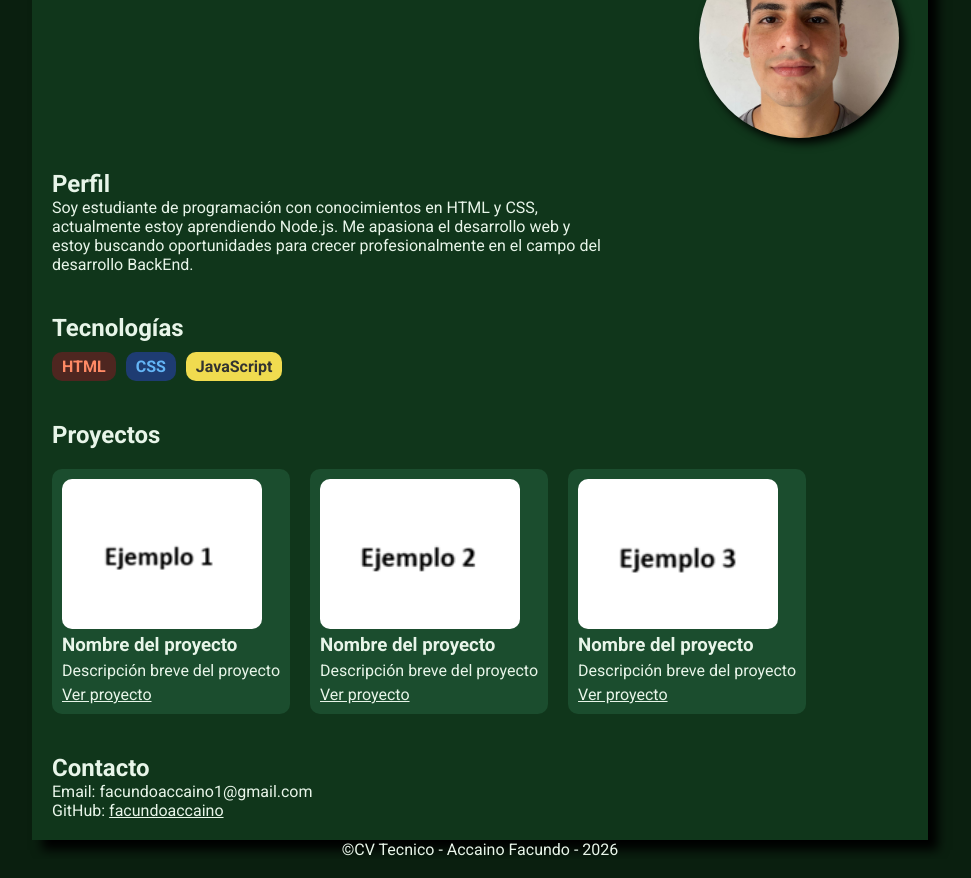
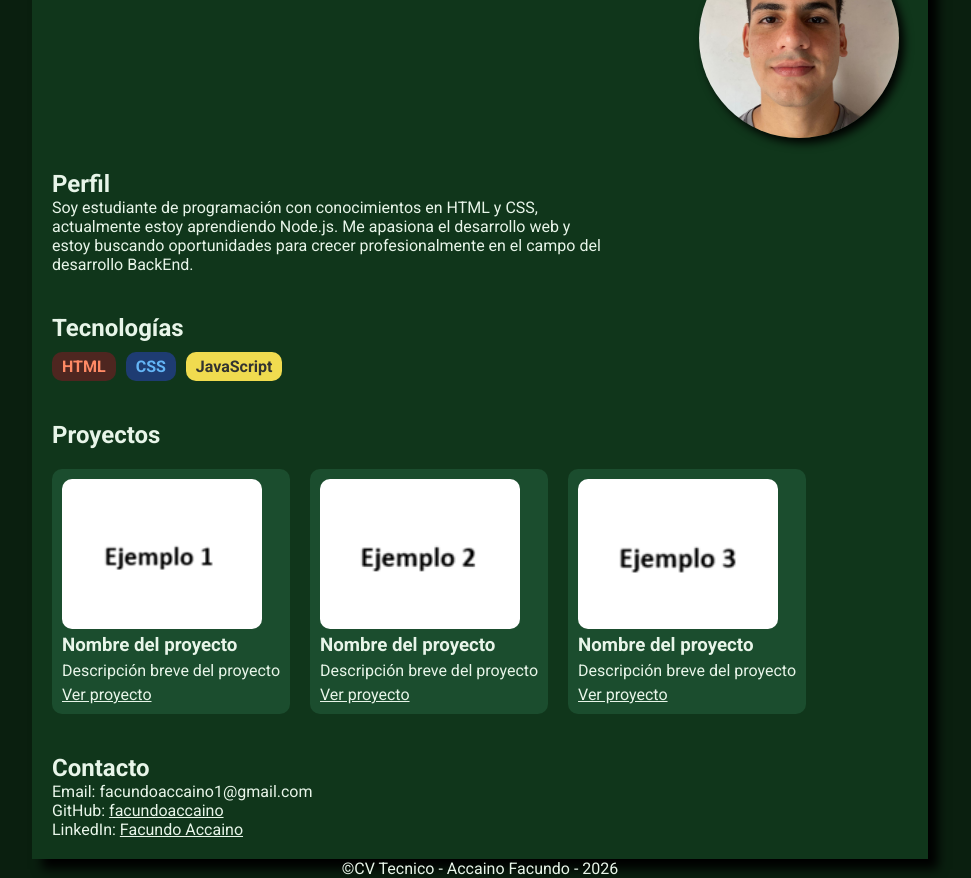
Before and after one commit to facundoaccaino/cv.tecnico, a plain HTML site: page index.html in a window 1280 px wide. Shown: the part 102-980 px from the top of the page, without its empty margins (160-1131 px from the left). Drawn offline with Linux system fonts and the light colour scheme.

Commit message:
Vinculación de LinkedIn

```diff
--- a/index.html
+++ b/index.html
@@ -102,6 +102,15 @@
               >facundoaccaino</a
             >
           </p>
+          <p class="font-color">
+            LinkedIn:
+            <a
+              href="https://www.linkedin.com/in/facundo-accaino-199549240"
+              target="_blank"
+              class="font-color"
+              >Facundo Accaino</a
+            >
+          </p>
         </section>
       </main>
     </div>
```
